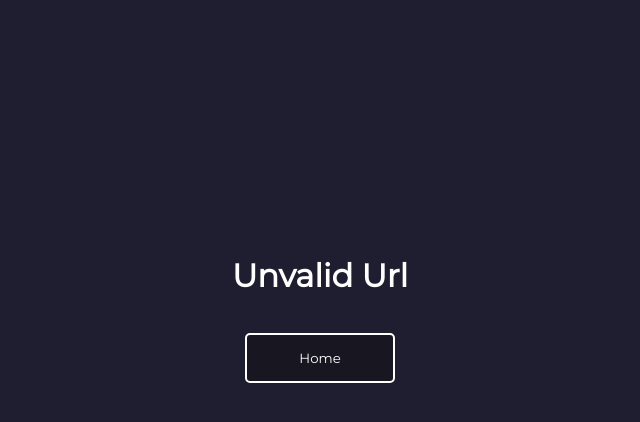
After one commit to jdraiv/Url-ShortenerPy, a Flask app: page /error in a window 1280 px wide. The commit adds this page. Shown: the top 422 px of the page, without its empty margins (320-960 px from the left). Run offline with Flask 2, Linux system fonts and the light colour scheme; some libraries are stand-ins or nearby versions.

Commit message:
Added unvalid url error view

```diff
--- a/app.py
+++ b/app.py
@@ -39,6 +39,10 @@ def get_url(url_key):
 def short_url(short_url=None):
     return render_template('short-url.html', short_url= short_url)
 
+@app.route('/error')
+def error():
+    return render_template('error.html')
+
 
 @app.route('/short', methods=['POST'])
 def short_api():
@@ -68,5 +72,5 @@ def short_api():
                 url_result = key
 
         else:
-            return 'Error'
+            return redirect(url_for('error'))
     return redirect(url_for('short_url', short_url= url_result, original_url=url))
--- /dev/null
+++ b/static/css/error.css
@@ -0,0 +1,33 @@
+
+* {
+    padding: 0;
+    margin: 0;
+    font-family: 'Montserrat', sans-serif;
+    color: white;
+}
+
+body{
+    background-color: #1F1E30;
+}
+
+#error{
+    text-align: center;
+    color: white;
+    padding-top: 20%;
+}
+
+.btns{
+    width: 150px;
+    height: 50px;
+    margin-top: 3%;
+    border-style: solid;
+    border-width: 2px;
+    background-color: #171621;
+    border-color: white;
+    border-radius: 5px;
+    color: white;
+}
+
+.btns:hover{
+    background-color: #1F1E30;
+}
--- /dev/null
+++ b/templates/error.html
@@ -0,0 +1,32 @@
+
+<!DOCTYPE html>
+<html>
+
+    <head>
+
+        <title>Shortio</title>
+        <meta charset="utf-8">
+        <meta name="viewport" content="width=device-width, initial-scale=1, shrink-to-fit=no">
+
+        <!-- Jquery CDN -->
+        <script src="https://ajax.googleapis.com/ajax/libs/jquery/3.2.1/jquery.min.js"></script>
+
+        <!-- Font -->
+        <link href="https://fonts.googleapis.com/css?family=Montserrat" rel="stylesheet">
+
+
+        <!-- Css -->
+        <link rel= "stylesheet" type= "text/css" href= "{{ url_for('static',filename='css/error.css') }}">
+
+    </head>
+
+    <body>
+
+        <h1 id="error">Unvalid Url</h1>
+
+        <div style="text-align:center">
+            <button onClick="location.href='/'" class="btns">Home</button>
+        </div>
+    </body>
+
+</html>
--- a/templates/short-url.html
+++ b/templates/short-url.html
@@ -48,7 +48,7 @@
             </div>
 
             <div style="text-align:center">
-                <button class="btns" id="copy-btn" type="submit" value="{{ short_url }}" data-clipboard-text="{{ short_url }} ">Copy To Clipboard</button>
+                <button class="btns" id="copy-btn" type="submit" value="{{ short_url }}" data-clipboard-text="{{ complete_url }} ">Copy To Clipboard</button>
             </div>
 
             <div style="text-align:center">
```
